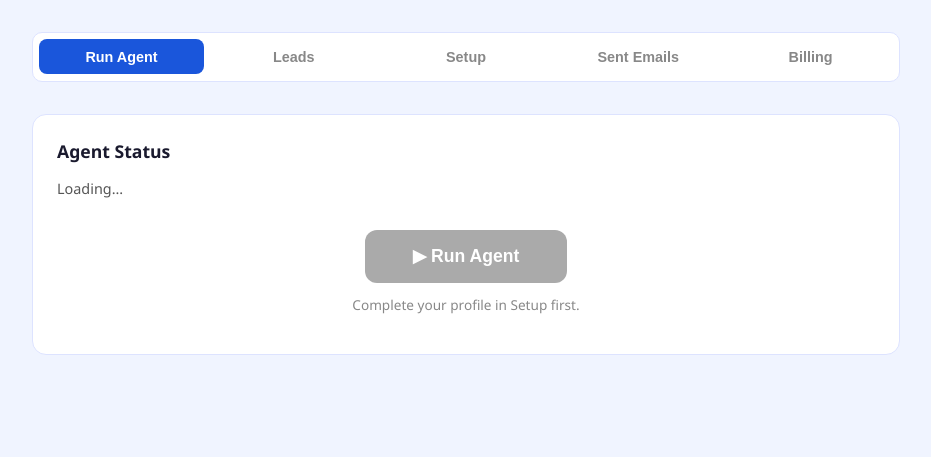
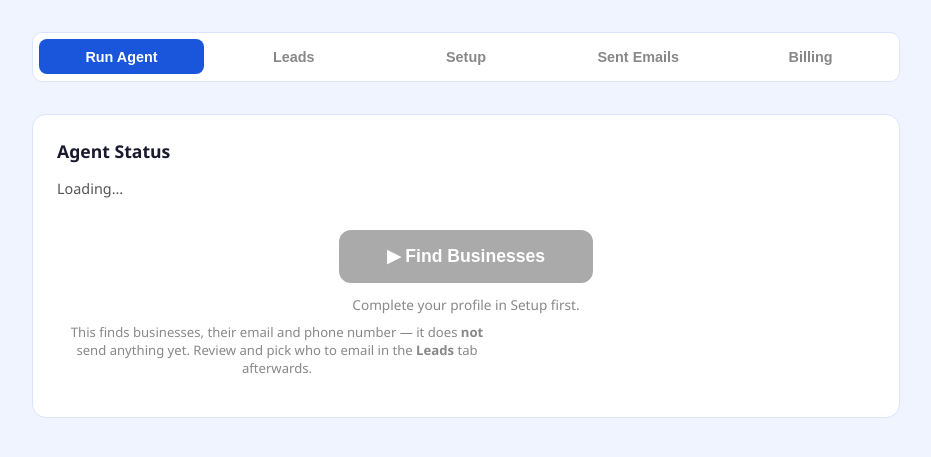
Before and after one commit to solprince95/ai-client-agent, a Flask app: page /dashboard in a window 1280 px wide. Shown: the part 62-519 px from the top of the page, without its empty margins (174-1105 px from the left). Run offline with Flask 3, Linux system fonts and the light colour scheme; the visitor is signed in with stand-in values (Sample User, id 1).

Commit message:
Two-step flow: discover leads then select who to email

```diff
--- a/app.py
+++ b/app.py
@@ -10,7 +10,8 @@
   /api/auth/logout     log out
   /api/profile         GET/POST — read or save the user's profile
   /api/status          profile completeness + trial/license status
-  /api/run             kick off the outreach pipeline for this user
+  /api/run             discover businesses + save as leads (no sending)
+  /api/send-selected   send AI-personalised emails to chosen lead IDs
   /api/check-replies   check this user's Gmail inbox for replies
   /api/stream          Server-Sent Events log stream for the current run
   /api/sent_emails     GET — list of emails actually sent
@@ -326,6 +327,11 @@
 @app.route("/api/run", methods=["POST"])
 @login_required
 def api_run():
+    """
+    Discovery only: finds businesses, gets websites/phones/emails, and
+    saves them to the leads table as 'discovered'. Sends NO emails —
+    the user picks who to email from the Leads tab afterwards.
+    """
     uid = session["user_id"]
     state = get_user_state(uid)
 
@@ -349,7 +355,55 @@
             state["log_buffer"].append(msg)
             state["log_queue"].put(msg)
         try:
-            result = agent_core.run_full_pipeline(cfg, log=log, user_id=uid)
+            result = agent_core.run_discovery(cfg, log=log, user_id=uid)
+            state["last_result"] = result
+        except Exception as e:
+            log(f"❌ Unexpected error: {e}")
+        finally:
+            log("__DONE__")
+            state["running"] = False
+
+    state["running"] = True
+    state["log_queue"] = queue.Queue()
+    state["log_buffer"] = []
+    t = threading.Thread(target=_run, daemon=True)
+    t.start()
+    return jsonify({"ok": True})
+
+
+@app.route("/api/send-selected", methods=["POST"])
+@login_required
+def api_send_selected():
+    """
+    Sends AI-personalised emails only to the lead IDs the user checked
+    in the Leads tab. lead_ids can be an empty list (sends nothing),
+    a subset, or every discovered lead.
+    """
+    uid = session["user_id"]
+    state = get_user_state(uid)
+
+    if state["running"]:
+        return jsonify({"ok": False, "message": "Agent is already running."})
+
+    profile = _get_profile(uid)
+    allowed, msg = _check_trial_or_paid(profile)
+    if not allowed:
+        return jsonify({"ok": False, "message": msg})
+
+    data = request.get_json(silent=True) or {}
+    lead_ids = data.get("lead_ids") or []
+    if not isinstance(lead_ids, list):
+        return jsonify({"ok": False, "message": "lead_ids must be a list."})
+
+    cfg = _build_config(profile)
+
+    def _run():
+        def log(message):
+            msg = str(message)
+            state["log_buffer"].append(msg)
+            state["log_queue"].put(msg)
+        try:
+            result = agent_core.send_to_selected_leads(lead_ids, cfg, log=log, user_id=uid)
             state["last_result"] = result
         except Exception as e:
             log(f"❌ Unexpected error: {e}")
--- a/templates/dashboard.html
+++ b/templates/dashboard.html
@@ -75,11 +75,19 @@
   .lead-score-val.lo { color: #c0392b; }
   .lead-score-label { font-size: 0.62rem; color: #aaa; text-transform: uppercase; letter-spacing: 0.03em; }
   .lead-status-select, .lead-group-select { padding: 0.4rem 0.6rem; border: 1.5px solid #dde3ff; border-radius: 6px; font-size: 0.78rem; font-weight: 600; outline: none; cursor: pointer; background: #fff; }
-  .lead-status-select.st-new { color: #555; }
+  .lead-status-select.st-new,
+  .lead-status-select.st-discovered { color: #555; }
   .lead-status-select.st-contacted { color: #1a56db; }
   .lead-status-select.st-replied { color: #27ae60; }
   .lead-status-select.st-closed { color: #888; }
   .lead-status-select.st-unsubscribed { color: #c0392b; }
+  .crm-select-bar { display: flex; align-items: center; gap: 1rem; margin-bottom: 0.85rem; flex-wrap: wrap; }
+  .crm-select-all { display: flex; align-items: center; gap: 0.4rem; font-size: 0.85rem; color: #444; font-weight: 600; cursor: pointer; }
+  .crm-select-all input { width: 16px; height: 16px; cursor: pointer; }
+  .send-selected-btn { margin-left: auto; background: #1a56db; color: #fff; border: none; padding: 0.6rem 1.2rem; border-radius: 8px; font-size: 0.85rem; font-weight: 700; cursor: pointer; }
+  .send-selected-btn:disabled { background: #ccc; cursor: not-allowed; }
+  .lead-checkbox { width: 17px; height: 17px; cursor: pointer; flex-shrink: 0; }
+  .lead-phone { font-family: monospace; }
 </style>
 <script async src="https://www.googletagmanager.com/gtag/js?id=G-2RWLQ2LHCL"></script>
 <script>
@@ -112,8 +120,12 @@
       <h3>Agent Status</h3>
       <p id="status-msg" style="color:#555;margin-bottom:1rem;font-size:0.9rem;">Loading...</p>
       <div class="run-section">
-        <button class="run-btn" id="run-btn" onclick="runAgent()" disabled>▶ Run Agent</button>
+        <button class="run-btn" id="run-btn" onclick="runAgent()" disabled>▶ Find Businesses</button>
         <p class="run-note" id="run-note">Complete your profile in Setup first.</p>
+        <p style="font-size:0.82rem;color:#888;margin-top:0.6rem;max-width:440px;">
+          This finds businesses, their email and phone number — it does <strong>not</strong> send anything yet.
+          Review and pick who to email in the <strong>Leads</strong> tab afterwards.
+        </p>
       </div>
       <div id="log-box"></div>
     </div>
@@ -123,20 +135,20 @@
   <div class="tab-content" id="tab-leads">
     <div class="card">
       <h3> Your CRM</h3>
-      <p style="font-size:0.85rem;color:#888;margin-bottom:1rem;">Every business the agent has found, scored, and tracked through your pipeline.</p>
+      <p style="font-size:0.85rem;color:#888;margin-bottom:1rem;">Every business the agent has found. Select who to email, or manage leads already in your pipeline.</p>
 
       <div class="crm-stats-row">
         <div class="crm-stat"><div class="crm-stat-val" id="crm-total">—</div><div class="crm-stat-label">Total Leads</div></div>
+        <div class="crm-stat"><div class="crm-stat-val" id="crm-discovered">—</div><div class="crm-stat-label">Discovered</div></div>
         <div class="crm-stat"><div class="crm-stat-val" id="crm-contacted">—</div><div class="crm-stat-label">Contacted</div></div>
         <div class="crm-stat"><div class="crm-stat-val" id="crm-replied">—</div><div class="crm-stat-label">Replied</div></div>
-        <div class="crm-stat"><div class="crm-stat-val" id="crm-closed">—</div><div class="crm-stat-label">Closed</div></div>
       </div>
 
       <div class="crm-toolbar">
         <input type="text" class="crm-search" id="crm-search" placeholder="Search name, email, or address..." oninput="debouncedLoadLeads()"/>
         <select class="crm-select" id="crm-status-filter" onchange="loadLeads()">
           <option value="">All statuses</option>
-          <option value="new">New</option>
+          <option value="discovered">Discovered</option>
           <option value="contacted">Contacted</option>
           <option value="replied">Replied</option>
           <option value="closed">Closed</option>
@@ -145,6 +157,15 @@
         <select class="crm-select" id="crm-group-filter" onchange="loadLeads()">
           <option value="">All groups</option>
         </select>
+      </div>
+
+      <div class="crm-select-bar">
+        <label class="crm-select-all">
+          <input type="checkbox" id="select-all-leads" onchange="toggleSelectAll(this)"/>
+          Select all visible
+        </label>
+        <span id="selected-count" style="font-size:0.82rem;color:#888;">0 selected</span>
+        <button class="send-selected-btn" id="send-selected-btn" onclick="sendToSelected()" disabled>✉ Send Emails to Selected</button>
       </div>
 
       <div id="lead-list" class="lead-list">
@@ -263,7 +284,7 @@
   if (!data.profile_complete) { msg.textContent=' Profile incomplete. Go to Setup tab.'; note.textContent='Complete your profile in Setup first.'; btn.disabled=true; }
   else if (!data.is_paid && data.days_left<=0) { msg.textContent=' Trial ended. Upgrade in Billing tab.'; btn.disabled=true; }
   else if (data.running) { msg.textContent=' Agent is running...'; btn.disabled=true; btn.textContent=' Running...'; }
-  else { msg.textContent=' Ready to run.'; btn.disabled=false; btn.textContent='▶ Run Agent'; note.textContent=`${data.days_left} trial day${data.days_left===1?'':'s'} remaining.`; }
+  else { msg.textContent=' Ready to run.'; btn.disabled=false; btn.textContent='▶ Find Businesses'; note.textContent=`${data.days_left} trial day${data.days_left===1?'':'s'} remaining.`; }
 }
 
 async function saveProfile() {
@@ -308,6 +329,8 @@
 
 // ── LEADS / CRM ──────────────────────────────────────
 let _crmDebounce;
+let selectedLeadIds = new Set();
+
 function debouncedLoadLeads() {
   clearTimeout(_crmDebounce);
   _crmDebounce = setTimeout(loadLeads, 350);
@@ -332,6 +355,26 @@
   } catch (e) { /* non-fatal */ }
 }
 
+function updateSelectedCount() {
+  const n = selectedLeadIds.size;
+  document.getElementById('selected-count').textContent = n + ' selected';
+  document.getElementById('send-selected-btn').disabled = (n === 0);
+}
+
+function toggleLeadSelected(id, checked) {
+  if (checked) selectedLeadIds.add(id); else selectedLeadIds.delete(id);
+  updateSelectedCount();
+}
+
+function toggleSelectAll(checkboxEl) {
+  document.querySelectorAll('.lead-checkbox').forEach(cb => {
+    cb.checked = checkboxEl.checked;
+    if (checkboxEl.checked) selectedLeadIds.add(cb.dataset.leadId);
+    else selectedLeadIds.delete(cb.dataset.leadId);
+  });
+  updateSelectedCount();
+}
+
 async function loadLeads() {
   const container = document.getElementById('lead-list');
   const search = document.getElementById('crm-search').value.trim();
@@ -350,27 +393,37 @@
 
     const leads = data.leads || [];
     document.getElementById('crm-total').textContent = leads.length;
+    document.getElementById('crm-discovered').textContent = leads.filter(l => l.status === 'discovered').length;
     document.getElementById('crm-contacted').textContent = leads.filter(l => l.status === 'contacted').length;
     document.getElementById('crm-replied').textContent = leads.filter(l => l.status === 'replied').length;
-    document.getElementById('crm-closed').textContent = leads.filter(l => l.status === 'closed').length;
+
+    // Drop selections for leads no longer visible (filtered out / sent already)
+    const visibleIds = new Set(leads.map(l => l.id));
+    selectedLeadIds.forEach(id => { if (!visibleIds.has(id)) selectedLeadIds.delete(id); });
 
     if (leads.length === 0) {
-      container.innerHTML = '<div class="sent-empty">No leads yet. Run the agent to start building your CRM.</div>';
+      container.innerHTML = '<div class="sent-empty">No leads yet. Click "Find Businesses" on the Run Agent tab to start building your CRM.</div>';
+      document.getElementById('select-all-leads').checked = false;
+      updateSelectedCount();
       return;
     }
 
     container.innerHTML = leads.map(l => `
       <div class="lead-card">
+        <input type="checkbox" class="lead-checkbox" data-lead-id="${l.id}"
+               ${selectedLeadIds.has(l.id) ? 'checked' : ''}
+               ${l.status !== 'discovered' ? 'disabled title="Already contacted"' : ''}
+               onchange="toggleLeadSelected('${l.id}', this.checked)"/>
         <div class="lead-score">
           <div class="lead-score-val ${scoreClass(l.match_score||0)}">${l.match_score||0}</div>
           <div class="lead-score-label">Match</div>
         </div>
         <div class="lead-main">
           <div class="lead-name">${l.business_name || 'Unknown'}</div>
-          <div class="lead-sub">${l.email || ''}${l.city ? ' · ' + l.city : ''}${l.business_type ? ' · ' + l.business_type : ''}</div>
+          <div class="lead-sub">${l.email || ''}${l.phone ? ' · <span class="lead-phone">'+l.phone+'</span>' : ''}${l.city ? ' · ' + l.city : ''}</div>
         </div>
         <select class="lead-status-select st-${l.status}" onchange="updateLeadField('${l.id}', 'status', this.value, this)">
-          <option value="new" ${l.status==='new'?'selected':''}>New</option>
+          <option value="discovered" ${l.status==='discovered'?'selected':''}>Discovered</option>
           <option value="contacted" ${l.status==='contacted'?'selected':''}>Contacted</option>
           <option value="replied" ${l.status==='replied'?'selected':''}>Replied</option>
           <option value="closed" ${l.status==='closed'?'selected':''}>Closed</option>
@@ -382,8 +435,40 @@
         </select>
       </div>
     `).join('');
+
+    updateSelectedCount();
   } catch (err) {
     container.innerHTML = '<div class="sent-empty">Error loading leads.</div>';
+  }
+}
+
+async function sendToSelected() {
+  const ids = Array.from(selectedLeadIds);
+  if (ids.length === 0) return;
+  const btn = document.getElementById('send-selected-btn');
+  if (!confirm(`Send a personalised email to ${ids.length} selected business${ids.length===1?'':'es'}?`)) return;
+
+  btn.disabled = true;
+  btn.textContent = 'Sending...';
+  try {
+    const res = await fetch('/api/send-selected', {
+      method: 'POST', headers: {'Content-Type':'application/json'},
+      body: JSON.stringify({ lead_ids: ids })
+    });
+    const data = await res.json();
+    if (!data.ok) {
+      alert(data.message || 'Could not start sending.');
+      btn.disabled = false; btn.textContent = '✉ Send Emails to Selected';
+      return;
+    }
+    selectedLeadIds.clear();
+    // Switch to Run Agent tab so the user can watch the live log,
+    // since sending reuses the same SSE log stream as discovery.
+    switchTab('run');
+    startLogStream();
+  } catch (e) {
+    alert('Network error. Please try again.');
+    btn.disabled = false; btn.textContent = '✉ Send Emails to Selected';
   }
 }
 
@@ -399,7 +484,6 @@
       if (field === 'status') {
         el.className = 'lead-status-select st-' + value;
       }
-      // Refresh stat counters without a full reload
       loadLeads();
     }
   } catch (e) { /* leave value as user set it; next load will resync */ }
@@ -450,15 +534,28 @@
 async function runAgent() {
   const btn = document.getElementById('run-btn');
   const logBox = document.getElementById('log-box');
-  btn.disabled=true; btn.textContent=' Starting...';
+  btn.disabled=true; btn.textContent=' Searching...';
   logBox.style.display='block'; logBox.textContent='';
   const res = await fetch('/api/run',{method:'POST'});
   const data = await res.json();
-  if (!data.ok) { logBox.textContent='❌ '+data.message; btn.disabled=false; btn.textContent='▶ Run Agent'; return; }
+  if (!data.ok) { logBox.textContent='❌ '+data.message; btn.disabled=false; btn.textContent='▶ Find Businesses'; return; }
   clearInterval(_pollInterval);
   _streaming = false;
+  _runMode = 'discover';
   connectStream();
 }
+
+// Called by sendToSelected() after posting to /api/send-selected
+function startLogStream() {
+  const logBox = document.getElementById('log-box');
+  logBox.style.display='block'; logBox.textContent='';
+  clearInterval(_pollInterval);
+  _streaming = false;
+  _runMode = 'send';
+  connectStream();
+}
+
+let _runMode = 'discover'; // 'discover' | 'send'
 
 function connectStream() {
   if (_streaming) return;
@@ -467,16 +564,25 @@
   const logBox = document.getElementById('log-box');
   const evtSource = new EventSource('/api/stream');
   evtSource.onmessage = (e) => {
-    btn.disabled=true; btn.textContent=' Running...';
+    btn.disabled=true;
+    btn.textContent=_runMode==='send' ? ' Sending...' : ' Searching...';
     if(e.data){ logBox.textContent+=e.data+'\n'; logBox.scrollTop=logBox.scrollHeight; }
   };
   evtSource.addEventListener('done',()=>{
     evtSource.close();
     _streaming = false;
     btn.disabled=false;
-    btn.textContent='▶ Run Agent';
+    btn.textContent='▶ Find Businesses';
     _pollInterval = setInterval(loadStatus, 10000);
     loadStatus();
+    // After discovery, take the user straight to Leads to review results.
+    // After send, reload Leads to show updated statuses.
+    setTimeout(() => {
+      loadLeadGroups();
+      loadLeads();
+      if (_runMode === 'discover') switchTab('leads');
+    }, 600);
+    _runMode = 'discover';
   });
   evtSource.onerror = () => {
     evtSource.close();
@@ -489,7 +595,7 @@
         connectStream();
       } else {
         btn.disabled=false;
-        btn.textContent='▶ Run Agent';
+        btn.textContent='▶ Find Businesses';
         _pollInterval = setInterval(loadStatus, 10000);
         loadStatus();
       }
```
Also changed, not shown: agent_core.py (+103 -11 lines).
